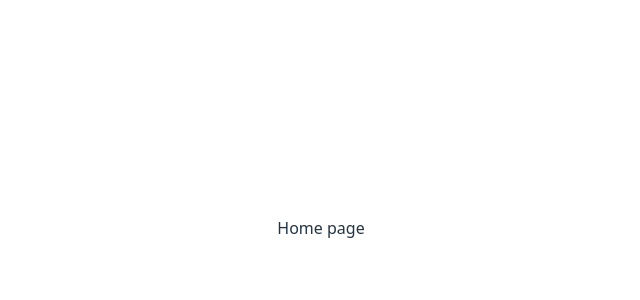
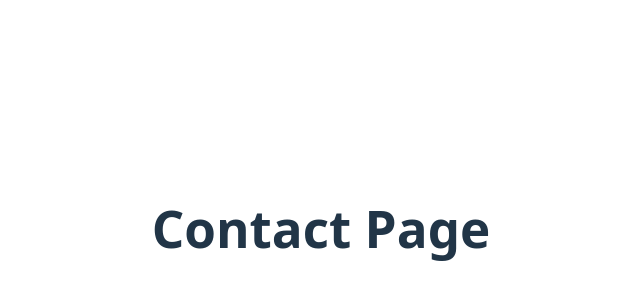
Before and after one commit to Waheed-Labib/Portfolio-with-vue.js, a Vue app: page /contact in a window 1280 px wide. Shown: the part 172-472 px from the top of the page, without its empty margins (319-959 px from the left). Built offline with nearby package versions, Linux system fonts and the light colour scheme.

Commit message:
routing setup

```diff
--- a/package.json
+++ b/package.json
@@ -9,7 +9,8 @@
     "preview": "vite preview"
   },
   "dependencies": {
-    "vue": "^3.5.24"
+    "vue": "^3.5.24",
+    "vue-router": "^4.6.3"
   },
   "devDependencies": {
     "@types/node": "^24.10.1",
--- a/src/App.vue
+++ b/src/App.vue
@@ -1,7 +1,6 @@
 <script setup lang="ts">
-import Home from './pages/Home/Home.vue'
 </script>
 
 <template>
-  <Home />
+  <router-view/>
 </template>
--- a/src/main.ts
+++ b/src/main.ts
@@ -1,5 +1,8 @@
 import { createApp } from 'vue'
 import './style.css'
 import App from './App.vue'
+import router from './router/index.ts'
 
-createApp(App).mount('#app')
+createApp(App)
+    .use(router)
+    .mount('#app')
--- /dev/null
+++ b/src/pages/About/About.vue
@@ -0,0 +1,3 @@
+<template>
+  <h1>About Page</h1>
+</template>
--- /dev/null
+++ b/src/pages/Contact/Contact.vue
@@ -0,0 +1,3 @@
+<template>
+  <h1>Contact Page</h1>
+</template>
--- /dev/null
+++ b/src/pages/Experience/Experience.vue
@@ -0,0 +1,3 @@
+<template>
+  <h1>Experience Page</h1>
+</template>
--- /dev/null
+++ b/src/pages/Projects/Projects.vue
@@ -0,0 +1,3 @@
+<template>
+  <h1>Projects Page</h1>
+</template>
--- /dev/null
+++ b/src/router/index.ts
@@ -0,0 +1,38 @@
+import { createRouter, createWebHistory } from 'vue-router';
+
+// Import pages
+import Home from '../pages/Home/Home.vue';
+import About from '../pages/About/About.vue';
+import Projects from '../pages/Projects/Projects.vue';
+import Contact from '../pages/Contact/Contact.vue';
+
+
+const routes = [
+    {
+        path: '/',
+        name: 'Home',
+        component: Home
+    },
+    {
+        path: '/about',
+        name: 'About',
+        component: About
+    },
+    {
+        path: '/projects',
+        name: 'Projects',
+        component: Projects
+    },
+    {
+        path: '/contact',
+        name: 'Contact',
+        component: Contact
+    }
+];
+
+const router = createRouter({
+    history: createWebHistory(),
+    routes
+});
+
+export default router;
```
Also changed, not shown: src/pages/Home/Home.vue (line endings or trailing spaces), 1 other file (tests, documents, lock files or other folders).
